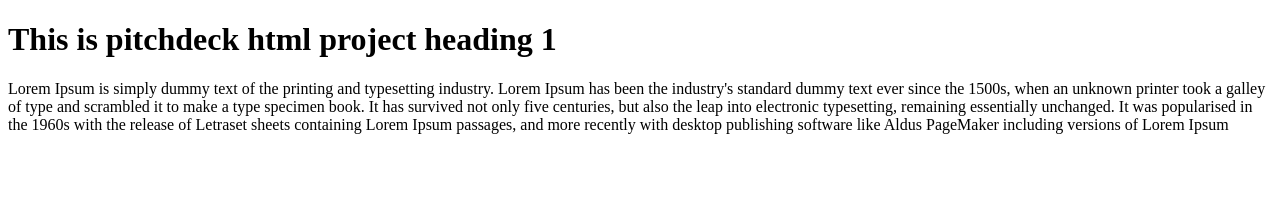
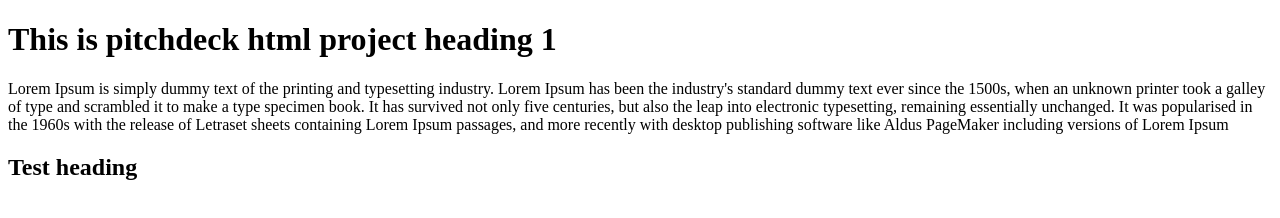
Before and after one commit to MiriyalaMuraliKrishna/pitchdeckBranch, a plain HTML site: page index.html in a window 1280 px wide. Drawn offline with Linux system fonts and the light colour scheme.

Commit message:
index.html

```diff
--- a/index.html
+++ b/index.html
@@ -6,6 +6,6 @@
 <body>
 	<h1>This is pitchdeck html project heading 1</h1>
 	<p>Lorem Ipsum is simply dummy text of the printing and typesetting industry. Lorem Ipsum has been the industry's standard dummy text ever since the 1500s, when an unknown printer took a galley of type and scrambled it to make a type specimen book. It has survived not only five centuries, but also the leap into electronic typesetting, remaining essentially unchanged. It was popularised in the 1960s with the release of Letraset sheets containing Lorem Ipsum passages, and more recently with desktop publishing software like Aldus PageMaker including versions of Lorem Ipsum</p>
-
+<h2>Test heading</h2>
 </body>
 </html>
```
